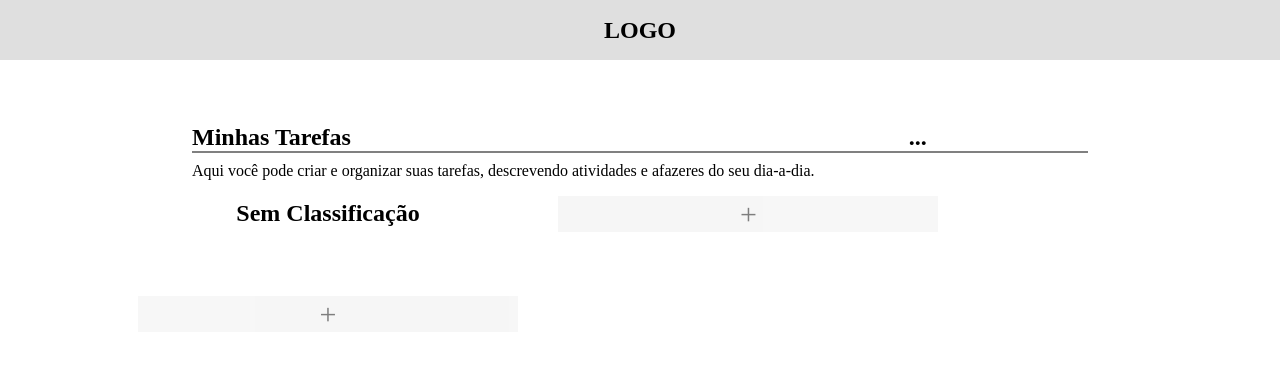
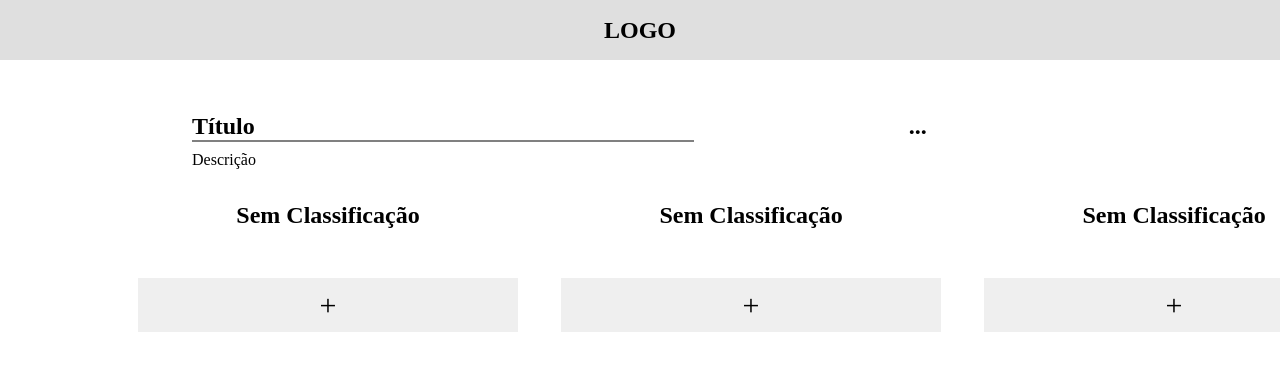
Before and after one commit to Otavio-Miguel-Rocha/to-do-list, an Angular app: page /tarefas in a window 1280 px wide. Shown: the top 370 px of the page. Built offline with nearby package versions, Linux system fonts and the light colour scheme.

Commit message:
Corrige os scrolls e permite melhor experiência ao utilizar as tarefas

```diff
--- a/src/app/app.component.css
+++ b/src/app/app.component.css
@@ -6,5 +6,5 @@ header {
     width: 100%;
     height: 60px;
     z-index: 100;
-    margin-bottom: 5%;
+    margin-bottom: 2%;
 }
--- a/src/app/tasks/tasks.component.css
+++ b/src/app/tasks/tasks.component.css
@@ -2,7 +2,7 @@
 .main-content {
   display: flex;
   width: 100vw;
-  height: 20%;
+  height: 12vh;
   align-items: center;
   justify-content: center;
   flex-direction: column;
@@ -18,10 +18,11 @@
   display: grid;
   grid-template-columns: 80% 20%;
   width: 100%;
-  border-bottom: 2px solid gray;
 }
 .tittle-section {
   display: flex;
+  width: 70%;
+  border-bottom: 2px solid gray;
 }
 .content-tasks-page {
   display: flex;
@@ -34,15 +35,17 @@
 .main-content-tasks {
   display: flex;
   width: 100vw;
-  height: 50%;
+  height: 75vh;
   justify-content: center;
 }
 .scroll-bar {
   display: flex;
+  width: 100%;
+  max-width: 100%;
+  margin-left: 10%;
   overflow-x: auto;
-  overflow-y: hidden;
-  width: 80%;
-  max-width: 80%;
+  overflow-y: auto;
+  height: 100%;
   justify-content: baseline;
   flex-direction: row;
   column-gap: 2%;
@@ -52,19 +55,16 @@
   flex-direction: column;
   display: flex;
   width: 33%;
-  height: 400px;
-  max-height: 400px;
+  height: 100%;
   min-width: 400px;
   justify-content: baseline;
   align-items: center;
-  overflow-y: auto;
-  overflow-x: hidden;
 }
 .category-tittle {
   display: flex;
   margin-top: 5%;
   width: 80%;
-  height: 20%;
+  height: 10%;
   min-width: 20%;
   justify-content: center;
   background-color: white;
@@ -83,7 +83,7 @@
   height: 9%;
   justify-content: center;
   align-items: center;
-  opacity: 0.5;
+  opacity: 1;
   margin-top: 4%;
   font-size: 30px;
   cursor: pointer;
--- a/src/app/tasks/tasks.component.html
+++ b/src/app/tasks/tasks.component.html
@@ -2,21 +2,30 @@
    <div class="information-tasks">
     <div class="div-informations">
       <div>
-        <h2 class="tittle-section">Minhas Tarefas</h2>
+        <h2
+        class="tittle-section"
+        data-content-editable-leaf="true"
+        contenteditable="true"
+        (input)="salvarTituloKanban($event.target.textContent)"
+        >{{personalizacoes.titulo}}</h2>
       </div>
       <div>
         <a (click)="openModal()"><h2>...</h2></a>
         <!-- <app-modal></app-modal> -->
       </div>
     </div>
-     <p class="content-tasks-page">
-       Aqui você pode criar e organizar suas tarefas, descrevendo atividades e
-       afazeres do seu dia-a-dia.
+     <p
+     class="content-tasks-page"
+     data-content-editable-leaf="true"
+      contenteditable="true"
+      (input)="salvarDescricaoKanban($event.target.textContent)"
+     >
+       {{personalizacoes.descricao}}
       </p>
     </div>
   </div>
 <div class="main-content-tasks">
- <div class="scroll-bar" *ngIf="!nenhumaCategoria">
+ <div class="scroll-bar">
    <div
      *ngFor="let propriedade of propriedades"
      class="tittle-list-grid"
@@ -25,7 +34,11 @@
      (drop)="drop($event)"
    >
      <div class="category-tittle">
-       <h2>{{ propriedade.nome }}</h2>
+       <h2
+       data-content-editable-leaf="true"
+      contenteditable="true"
+      (input)="salvarNomePropriedade(propriedade,$event.target.textContent)"
+      >{{ propriedade.nome }}</h2>
      </div>
       <div
         *ngFor="let tarefa of getTarefas(propriedade); index as index"
@@ -46,5 +59,5 @@
    <div class="tittle-list-grid">
     <button (click)="openModalNewSection()" class="button-add">+</button>
   </div>
- </div>
 </div>
+</div>
--- a/src/app/tasks/tasks.component.ts
+++ b/src/app/tasks/tasks.component.ts
@@ -8,6 +8,10 @@ interface Propriedades {
   nome: string;
   cor: string;
 }
+interface PersonalizacaoPagina {
+  titulo: string;
+  descricao: string;
+}
 
 @Component({
   selector: "app-tasks",
@@ -16,14 +20,24 @@ interface Propriedades {
 })
 export class TasksComponent implements OnInit {
   ngOnInit(): void {
+    //TÍTULOS E DESCRIÇÕES
+    let personalizacoesInit: PersonalizacaoPagina = JSON.parse(localStorage.getItem("personalizacoes"));
+    if( personalizacoesInit != null){
+        this.personalizacoes.titulo = personalizacoesInit.titulo;
+        this.personalizacoes.descricao = personalizacoesInit.descricao;
+    } else{
+      this.personalizacoes.titulo = "Título";
+      this.personalizacoes.descricao = "Descrição";
+    }
 
+    //TAREFAS
     let listaTarefas: Tarefa[] = JSON.parse(localStorage.getItem("Tarefas"));
     if (listaTarefas != null) {
       this.tarefasRegistradas = listaTarefas;
     }
-
-    let localStorageTestProperties = JSON.parse(localStorage.getItem("Categorias"));
-
+    //PROPRIEDADES
+    let localStorageTestProperties = JSON.parse(localStorage.getItem("Propriedades"));
+    console.log(localStorageTestProperties);
     if (localStorageTestProperties != null && localStorageTestProperties.length != 0) {
       this.propriedades = localStorageTestProperties;
     } else {
@@ -32,10 +46,18 @@ export class TasksComponent implements OnInit {
         cor: "#FFFFFF",
       };
       this.propriedades.push(propriedadeVazia);
+      this.propriedades.push(propriedadeVazia);
+      this.propriedades.push(propriedadeVazia);
+      this.propriedades.push(propriedadeVazia);
+      this.propriedades.push(propriedadeVazia);
+
       localStorage.setItem("Propriedades", JSON.stringify(this.propriedades));
     }
   }
-
+  personalizacoes: PersonalizacaoPagina = {
+    titulo: "",
+    descricao:"",
+  };
 
   tarefasRegistradas: Tarefa[] = [];
   propriedades: Propriedades[] = [];
@@ -45,8 +67,18 @@ export class TasksComponent implements OnInit {
   tarefaDrag: Tarefa = null;
   propriedadeDrop: string = "";
 
-
-
+  salvarTituloKanban(novoTitulo: string):void{
+    this.personalizacoes.titulo = novoTitulo;
+    localStorage.setItem('personalizacoes', JSON.stringify(this.personalizacoes));
+  }
+  salvarDescricaoKanban(novaDescricao: string):void{
+    this.personalizacoes.descricao = novaDescricao;
+    localStorage.setItem('personalizacoes', JSON.stringify(this.personalizacoes));
+  }
+  salvarNomePropriedade(propriedade:Propriedades,novoNome: string):void{
+    propriedade.nome = novoNome;
+    localStorage.setItem('Propriedades', JSON.stringify(this.propriedades));
+  }
 
   openModalNewTask(propriedade:Propriedades):void{
     const tarefa: Tarefa = {
@@ -89,7 +121,6 @@ export class TasksComponent implements OnInit {
   }
 
   getTarefas(propriedade: Propriedades): any[] {
-    console.log(propriedade);
     return this.tarefasRegistradas.filter((tarefa) => {
       return tarefa.propriedades.nome == propriedade.nome;
     });
```
